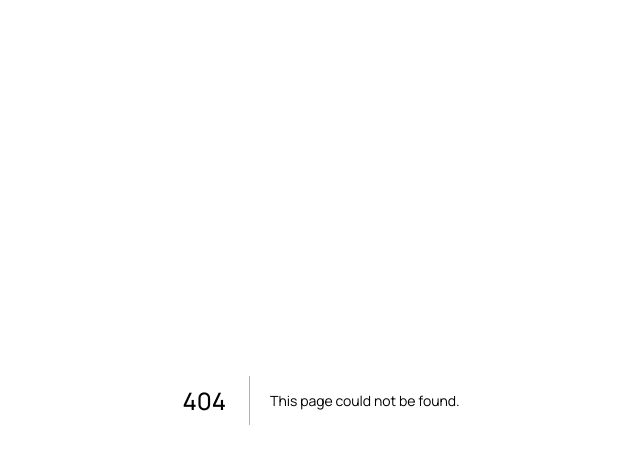
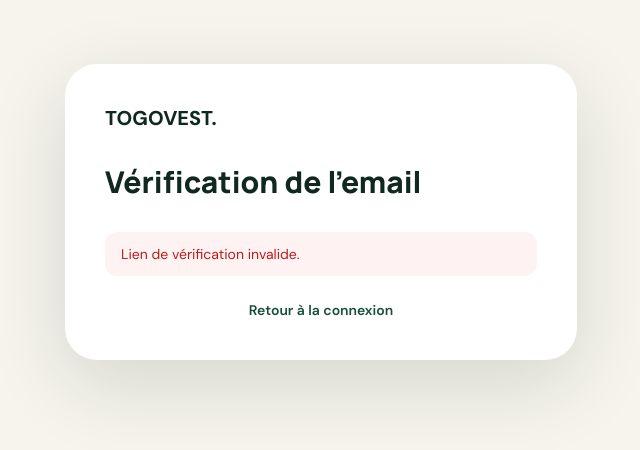
Before and after one commit to mesavic3-png/togovest, a Next.js app: page /verifier-email in a window 1280 px wide. Before the commit this address had no page. Shown: the top 450 px of the page, without its empty margins (319-959 px from the left). Built offline with nearby package versions, Linux system fonts and the light colour scheme.

Commit message:
feat: add email verification page

```diff
--- /dev/null
+++ b/app/verifier-email/page.tsx
@@ -0,0 +1,50 @@
+"use client";
+
+import { Suspense, useEffect, useState } from "react";
+import { useSearchParams } from "next/navigation";
+
+function VerificationStatus() {
+  const searchParams = useSearchParams();
+  const token = searchParams.get("token") || "";
+  const [status, setStatus] = useState<"loading" | "success" | "error">(token ? "loading" : "error");
+  const [message, setMessage] = useState(token ? "Vérification en cours…" : "Lien de vérification invalide.");
+
+  useEffect(() => {
+    if (!token) return;
+    fetch("/api/auth/verify-email", {
+      method: "POST",
+      headers: { "Content-Type": "application/json" },
+      body: JSON.stringify({ token }),
+    })
+      .then(async (response) => {
+        const data = await response.json();
+        if (!response.ok) throw new Error(data.error || "Vérification impossible.");
+        setStatus("success");
+        setMessage("Votre adresse email est vérifiée. Votre compte est prêt.");
+      })
+      .catch((error: Error) => {
+        setStatus("error");
+        setMessage(error.message);
+      });
+  }, [token]);
+
+  return (
+    <div className="mt-8">
+      <p className={status === "error" ? "rounded-xl bg-red-50 px-4 py-3 text-sm text-red-700" : "rounded-xl bg-forest/10 px-4 py-3 text-sm text-forest"}>{message}</p>
+      {status === "success" && <a href="/connexion" className="mt-6 block text-center font-bold text-forest">Se connecter</a>}
+      {status === "error" && <a href="/connexion" className="mt-6 block text-center text-sm font-semibold text-forest">Retour à la connexion</a>}
+    </div>
+  );
+}
+
+export default function VerifyEmailPage() {
+  return (
+    <main className="min-h-screen bg-sand px-5 py-16 text-ink">
+      <div className="mx-auto max-w-lg rounded-[2rem] bg-white p-7 shadow-soft sm:p-10">
+        <a href="/" className="font-display text-xl font-extrabold">TOGOVEST.</a>
+        <h1 className="mt-8 text-3xl font-extrabold">Vérification de l’email</h1>
+        <Suspense fallback={<p className="mt-8 text-sm text-ink/60">Chargement…</p>}><VerificationStatus /></Suspense>
+      </div>
+    </main>
+  );
+}
```
